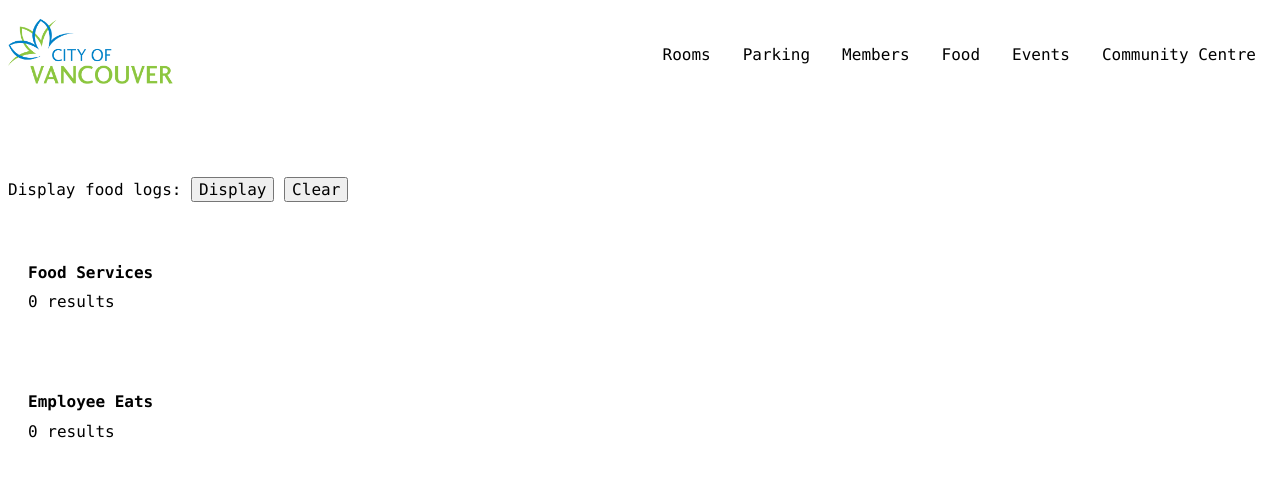
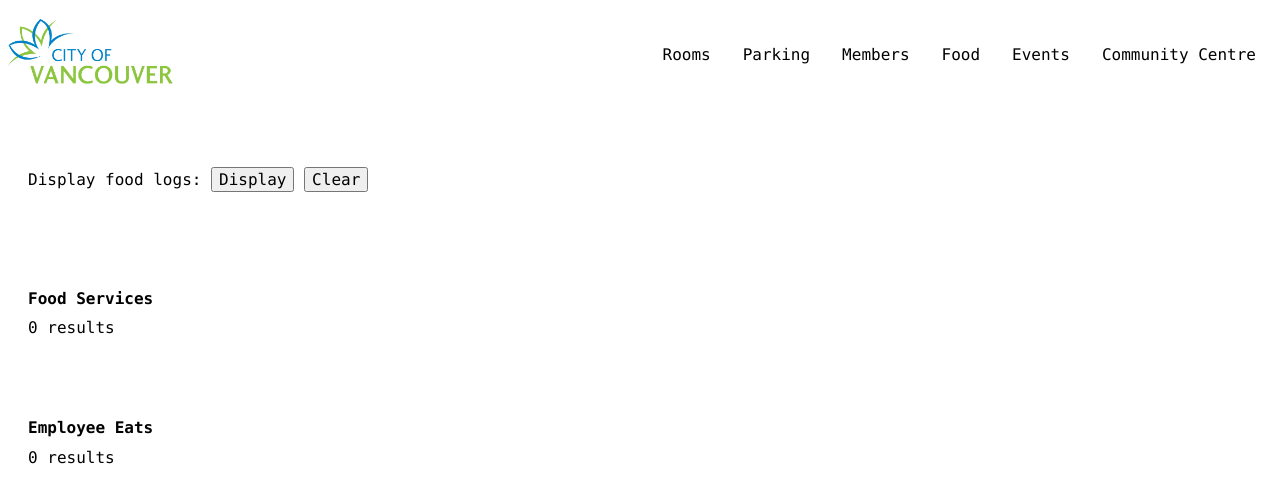
Before and after one commit to DavidCai1246/Community-Centre-SQL-Project, a PHP site: page /food.php in a window 1280 px wide. Shown: the top 486 px of the page. Run offline with PHP 8.4, Linux system fonts and the light colour scheme; data that the repository does not hold is empty.

Commit message:
Update food.php
Fixed Margins

```diff
--- a/food.php
+++ b/food.php
@@ -21,10 +21,10 @@
 -->
 
 <!-- JOIN QUERY FOR FOODSERVICES -->
-<div style="padding-top:60px;background-color:#ffffff;">
+<div style="padding:20px;margin-top:30px;background-color:#ffffff;">
 <section>
 	<article>
-		<p align='left'>
+		<p align='center'>
 		<form method="GET" action="food.php" style ='text-alignt:center'>
 			<label for="calculate">Display food logs:</label>
 			<input type="submit" name="DisplayFoodLogs" value="Display">
```
